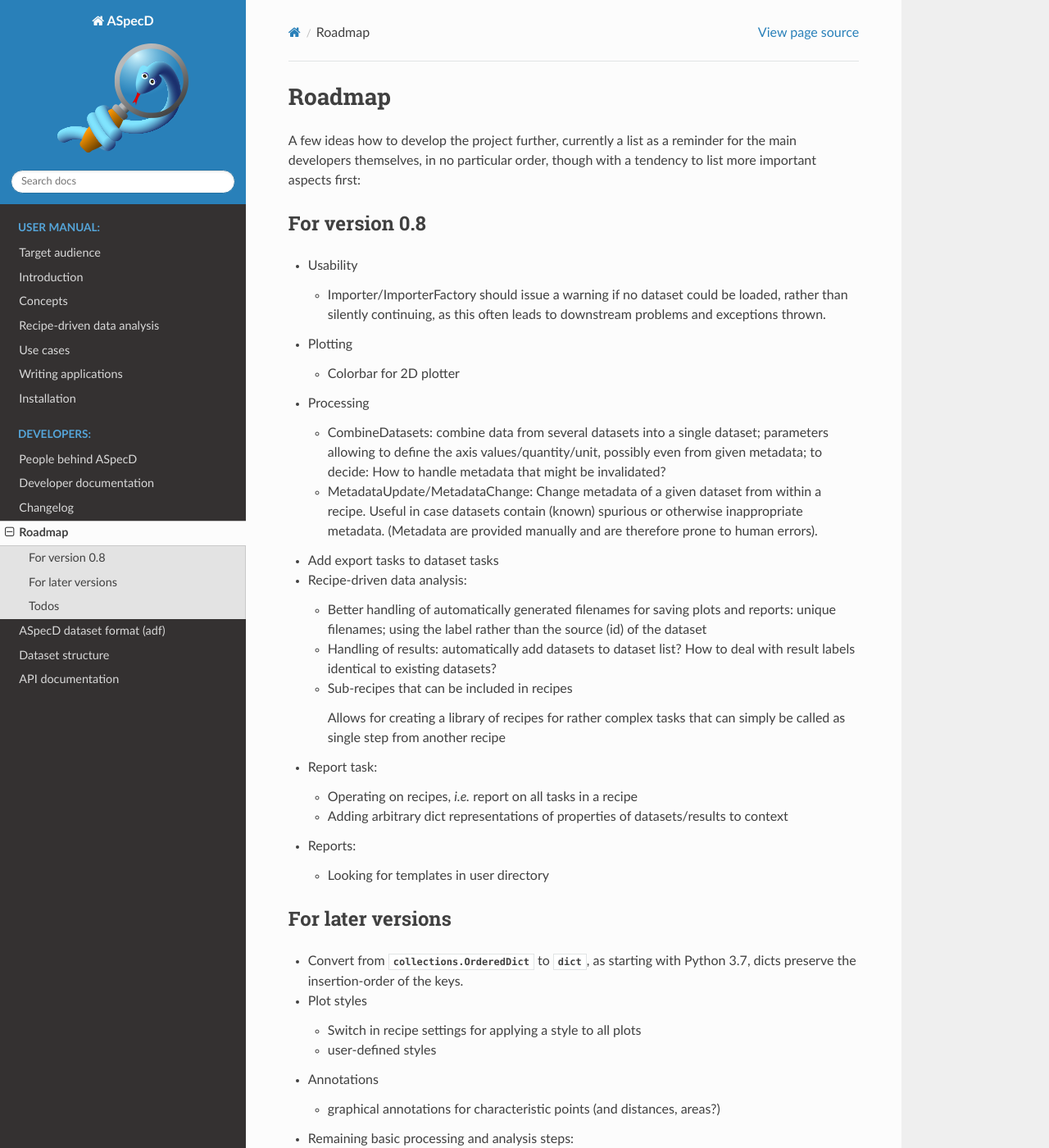
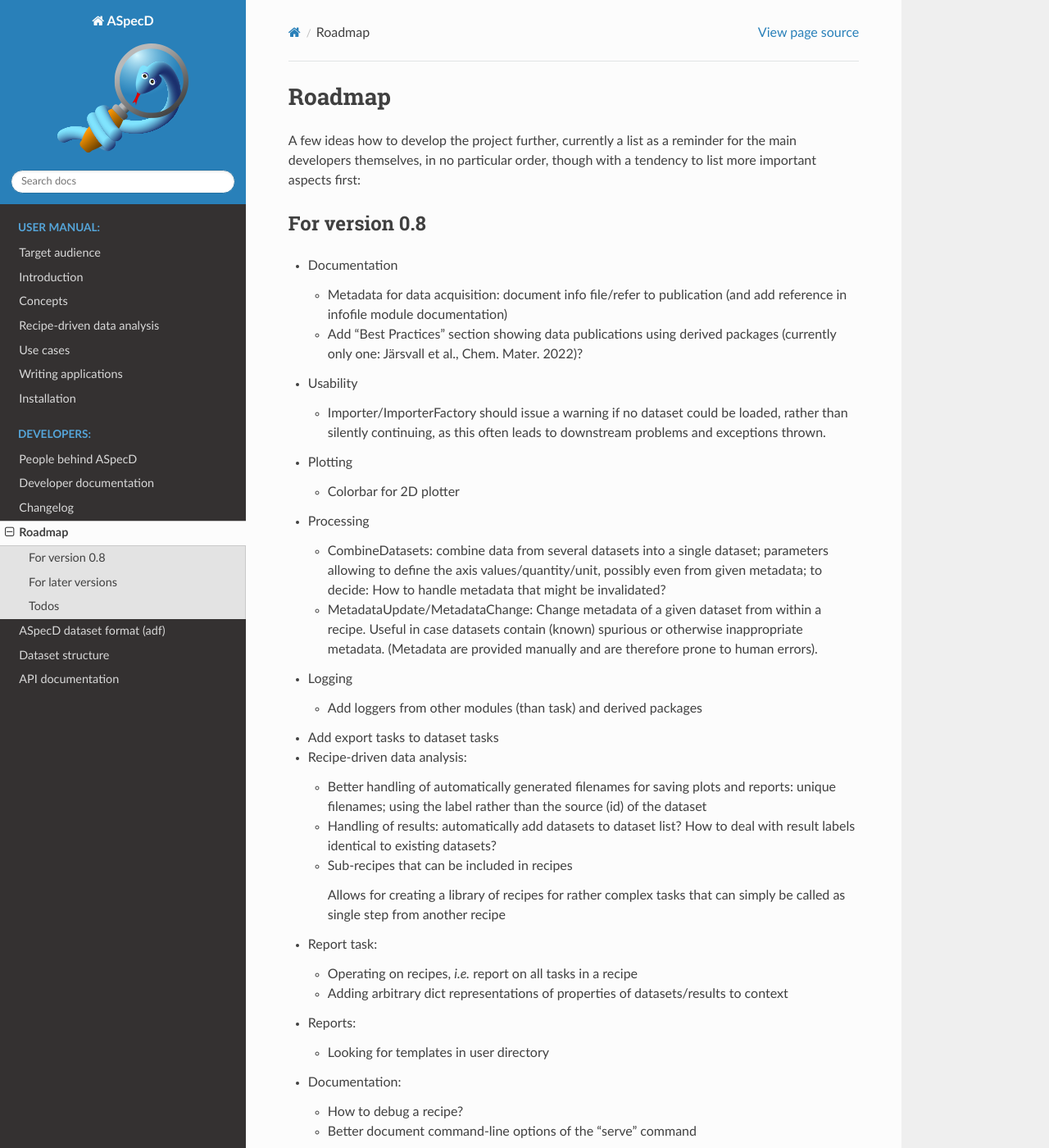
Before and after one commit to tillbiskup/aspecd, a Sphinx documentation site: the page built from docs/roadmap.rst, in a window 1280 px wide and 1400 px high. Shown: the whole window at 82% size. Built offline with Sphinx 7.4.7 and the Read the Docs theme 2.0.0, drawn with Linux system fonts in a browser that asks for light colours.

Commit message:
Update roadmap

```diff
--- a/docs/roadmap.rst
+++ b/docs/roadmap.rst
@@ -7,6 +7,11 @@ A few ideas how to develop the project further, currently a list as a reminder f
 
 For version 0.8
 ===============
+
+* Documentation
+
+  * Metadata for data acquisition: document info file/refer to publication (and add reference in infofile module documentation)
+  * Add "Best Practices" section showing data publications using derived packages (currently only one: Järsvall et al., Chem. Mater. 2022)?
 
 * Usability
 
@@ -21,6 +26,10 @@ For version 0.8
   * CombineDatasets: combine data from several datasets into a single dataset; parameters allowing to define the axis values/quantity/unit, possibly even from given metadata; to decide: How to handle metadata that might be invalidated?
 
   * MetadataUpdate/MetadataChange: Change metadata of a given dataset from within a recipe. Useful in case datasets contain (known) spurious or otherwise inappropriate metadata. (Metadata are provided manually and are therefore prone to human errors).
+
+* Logging
+
+  * Add loggers from other modules (than task) and derived packages
 
 * Add export tasks to dataset tasks
 
@@ -42,6 +51,12 @@ For version 0.8
 * Reports:
 
   * Looking for templates in user directory
+
+* Documentation:
+
+  * How to debug a recipe?
+
+  * Better document command-line options of the "serve" command
 
 
 For later versions
```
Also changed, not shown: 2 other files.
